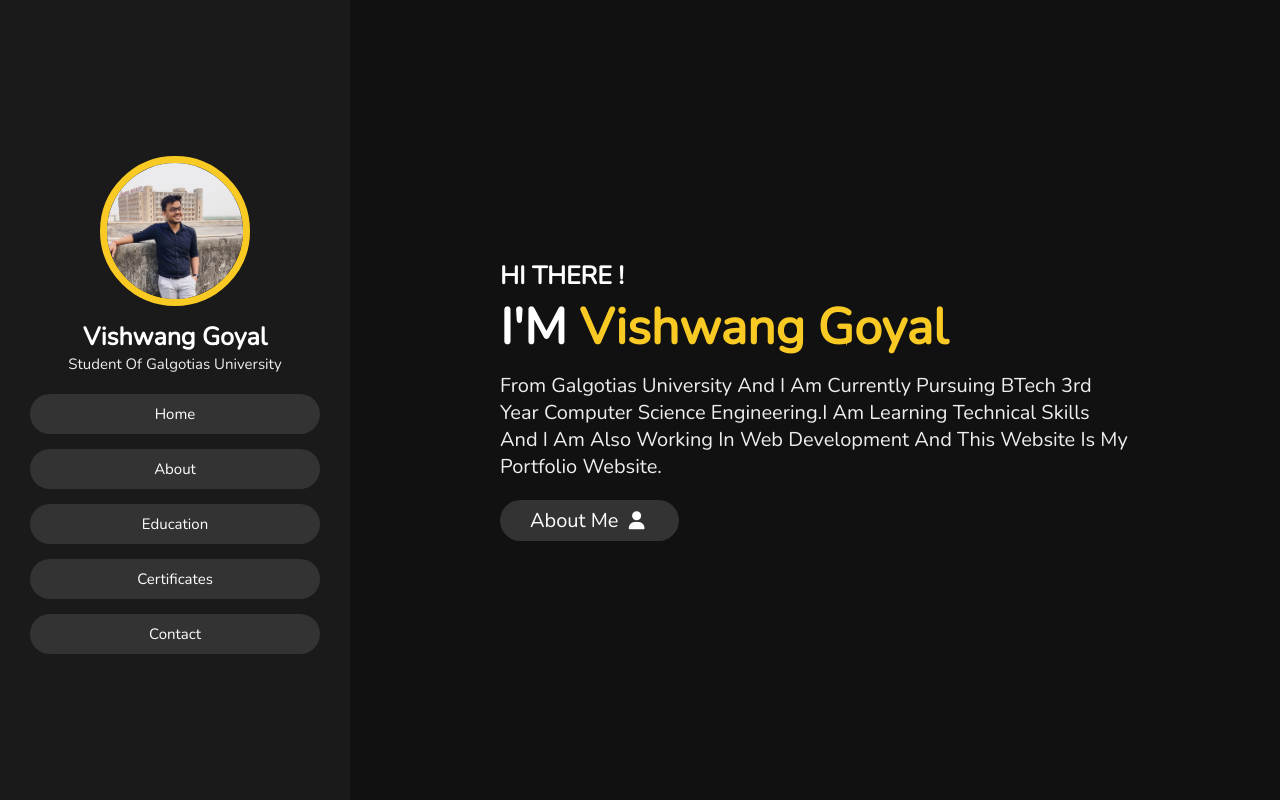
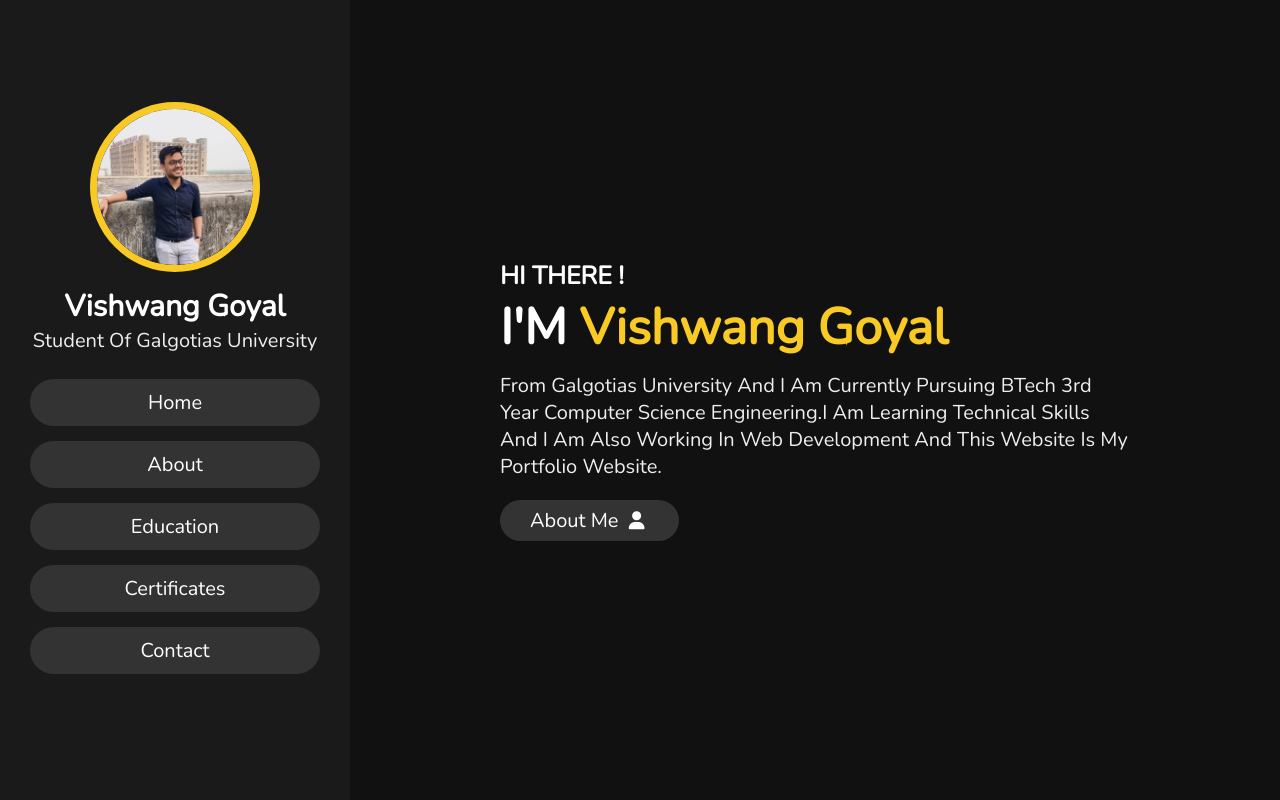
Before and after one commit to vish2620/Vishwang-Portfolio, a plain HTML site: page index.html in a window 1280 px wide. Shown: the top 800 px of the page. Drawn offline with nearby package versions, Linux system fonts and the light colour scheme.

Commit message:
Update style.css

```diff
--- a/style.css
+++ b/style.css
@@ -90,20 +90,20 @@ header{
 
 }
 header .user img{
-    height: 15rem;
-    width: 15rem;
+    height: 17rem;
+    width: 17rem;
     border-radius: 50%;
     object-fit:cover;
     margin-bottom: 1rem;
-    margin-top: 3rem;
+/*     margin-top: 3rem; */
     border: .7rem solid var(--yellow);
 }
 header .user .name{
-    font-size: 2.5rem;
+    font-size: 3rem;
     color: #fff;
 }
 header .user .post{
-    font-size: 1.5rem;
+    font-size: 2rem;
     color:#eee;
 }
 header .navbar{
@@ -112,7 +112,7 @@ header .navbar{
 }
 header .navbar ul{
     list-style: none;
-    padding: 0.5rem 3rem;
+    padding: 1rem 3rem;
 
 
 }
@@ -122,7 +122,7 @@ header .navbar ul li a{
     margin: 1.5rem 0;
     background: #333;
     color: #fff;
-    font-size: 1.5rem;
+    font-size: 2rem;
     border-radius: 5rem;
 
 }
```
